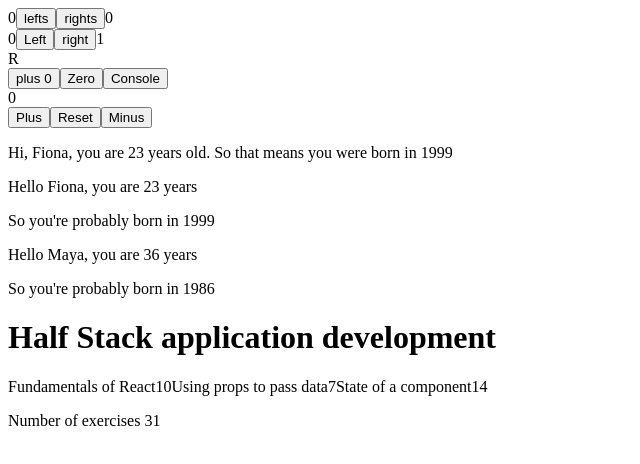
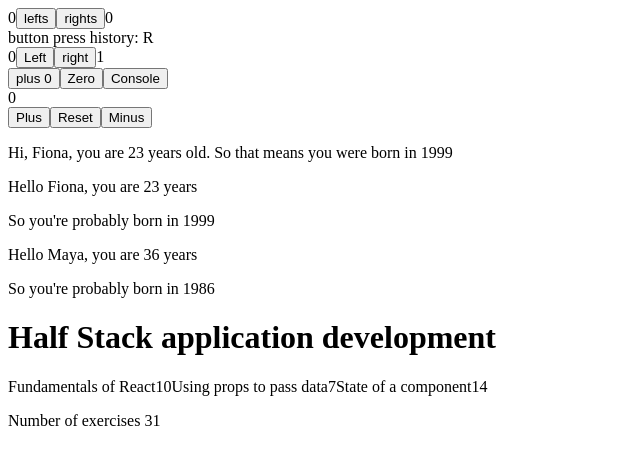
Before and after one commit to fionachristina/part1, a React (Create React App) app: page / in a window 1280 px wide. Both pictures are taken after a click on the button "right". Shown: the top 464 px of the page, without its empty margins (0-640 px from the left). Built offline with nearby package versions, Linux system fonts and the light colour scheme.

Commit message:
Condtional rendering
Rendering if a statement is true

```diff
--- a/src/App.js
+++ b/src/App.js
@@ -71,6 +71,18 @@ const Button = ({onClick, text}) => <button onClick = {onClick}>{text}</button>
 //     </button>
 //   )
 // }
+
+const History = ({allClicks}) =>{
+  if (allClicks.length == 0) {
+    return(
+      <div>The application is used when the buttons are clicked</div>
+    )
+  }
+
+return(
+  <div> button press history: {allClicks.join('')}</div>
+)
+}
 
 const App = (props) => {
 
@@ -151,13 +163,14 @@ const App = (props) => {
       <button onClick={handleLeftClicks}>lefts</button>
       <button onClick={handleRightClicks}>rights</button>
       {clicks.rights} </div>
+      <History allClicks={allClicks}/>
       <div>
       {left}
       <button onClick={handleLeftClick}>Left</button>
       <button onClick={handleRightClick}>right</button>
       {right}
       </div>
-      <div>{allClicks.join(' ')}</div>
+
       <button onClick={increase}>
         plus {counter}
       </button >
```
